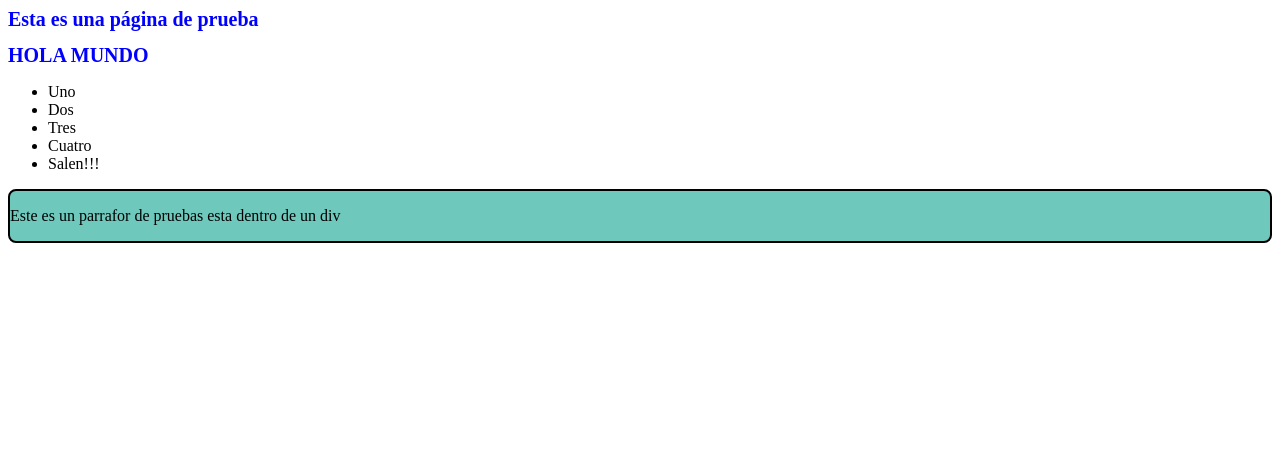
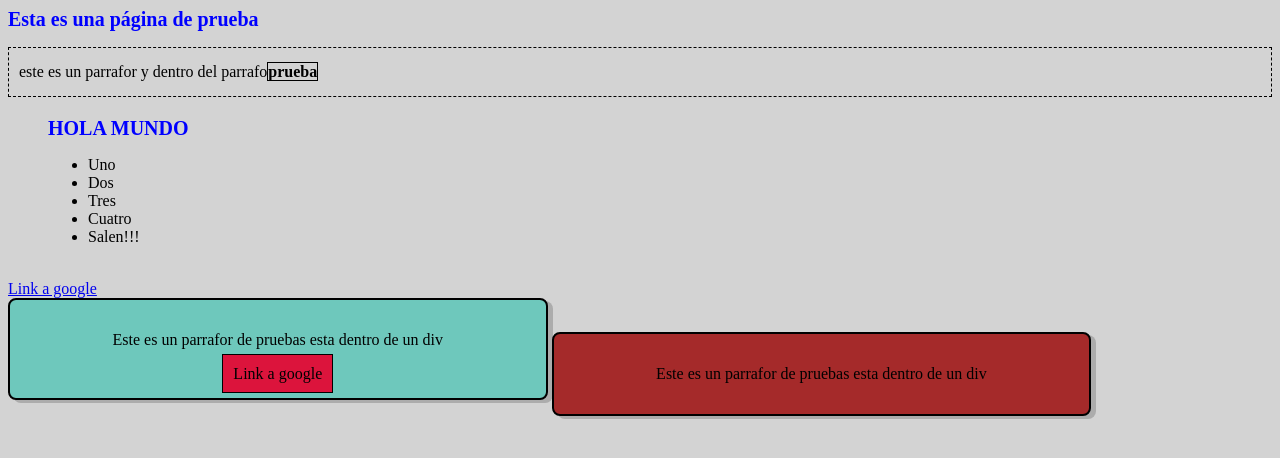
Before and after one commit to Han253/pw_ejercicio, a plain HTML site: page index.html in a window 1280 px wide. Drawn offline with Linux system fonts and the light colour scheme.

Commit message:
add css changes

```diff
--- a/css/index.css
+++ b/css/index.css
@@ -1,12 +1,61 @@
+
+/*ESTILOS DE ETIQUETAS*/
+
+body{
+    background-color: rgb(211, 211, 211);
+}
+
 h1 {
-
     color: blue;
     font-size: 20px;
 }
 
+div a{
+    text-decoration: none;
+    color:black;
+    border:solid 1px;
+    padding:10px;
+    background-color: crimson;
 
+
+}
+
+div a:hover{
+    font-size: 15px;
+}
+
+/* FIN ESTILOS DE ETIQUETAS*/
+
+/*ESTILOS DE ID's*/
+#hola_mundo{
+    margin-top: 20px;
+}
+
+#parrafo_prueba{
+    border:dashed 1px;
+    padding: 15px 10px;
+}
+
+#segundo_div{
+    background-color: brown;
+}
+
+/*FIN ESTILOS DE ID's*/
+
+/*ESTILOS DE CLASES*/
 .contenedor_parrafos{
+    text-align: center;
+    display: inline-block;
+    width: 40%;
     border:solid 2px;
     background-color: #6ec8bc;
     border-radius:8px;
+    padding: 15px;
+    box-shadow: 5px 3px rgba(104, 104, 104, 0.37);
 }
+
+.elementos{
+    margin-left: 40px;
+}
+
+/*ESTILOS DE CLASES*/
--- a/index.html
+++ b/index.html
@@ -3,11 +3,12 @@
     <title>Prueba repo</title>
     <link rel="stylesheet" type="text/css" href="css/base.css" media="screen"/>
     <link rel="stylesheet" type="text/css" href="css/index.css" media="screen"/>
-
 </head>
 <body>
 <h1>Esta es una página de prueba</h1>
-<h1>HOLA MUNDO</h1>
+<p id="parrafo_prueba">este es un parrafor y dentro del parrafo<b style="border: solid 1px;">prueba</b></p>
+<div class="elementos">
+    <h1 id="hola_mundo">HOLA MUNDO</h1>
     <ul>
         <li>Uno</li>
         <li>Dos</li>
@@ -15,7 +16,16 @@
         <li>Cuatro</li>
         <li>Salen!!!</li>
     </ul>
+</div>
+<br>
+<a href="https://www.google.com">Link a google</a>
+<br>
 <div class="contenedor_parrafos">
+    <p>Este es un parrafor de pruebas esta dentro de un div</p>
+    <a href="https://www.google.com">Link a google</a>
+</div>
+
+<div class="contenedor_parrafos" id="segundo_div">
     <p>Este es un parrafor de pruebas esta dentro de un div</p>
 </div>
 </body>
```
Lines whose indentation alone changed are shown as unchanged.
